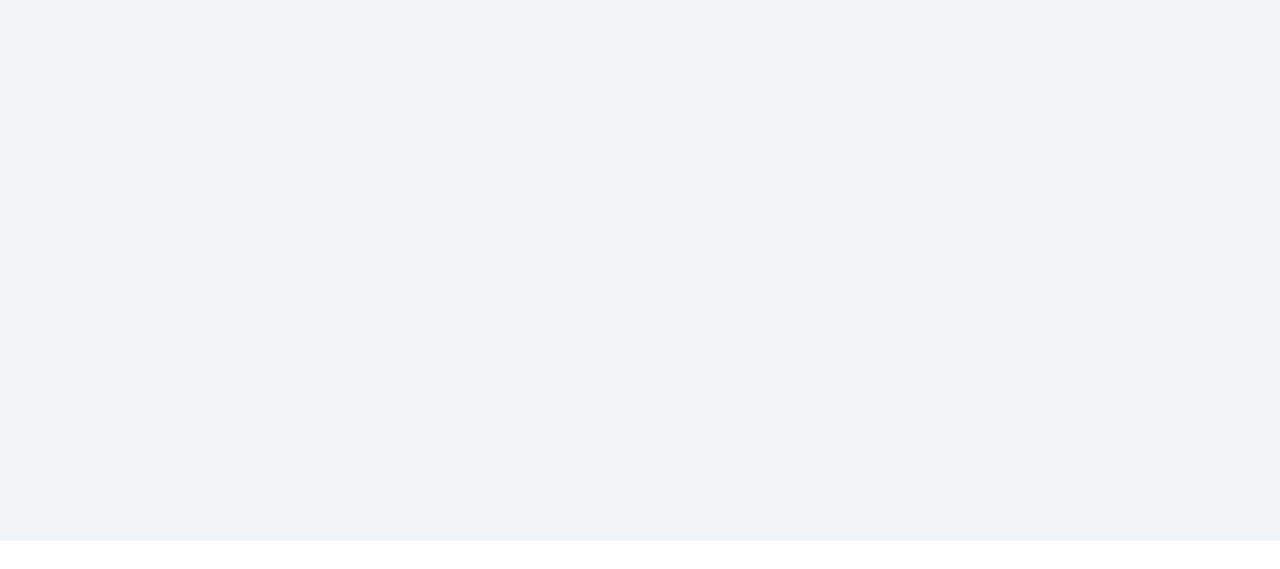
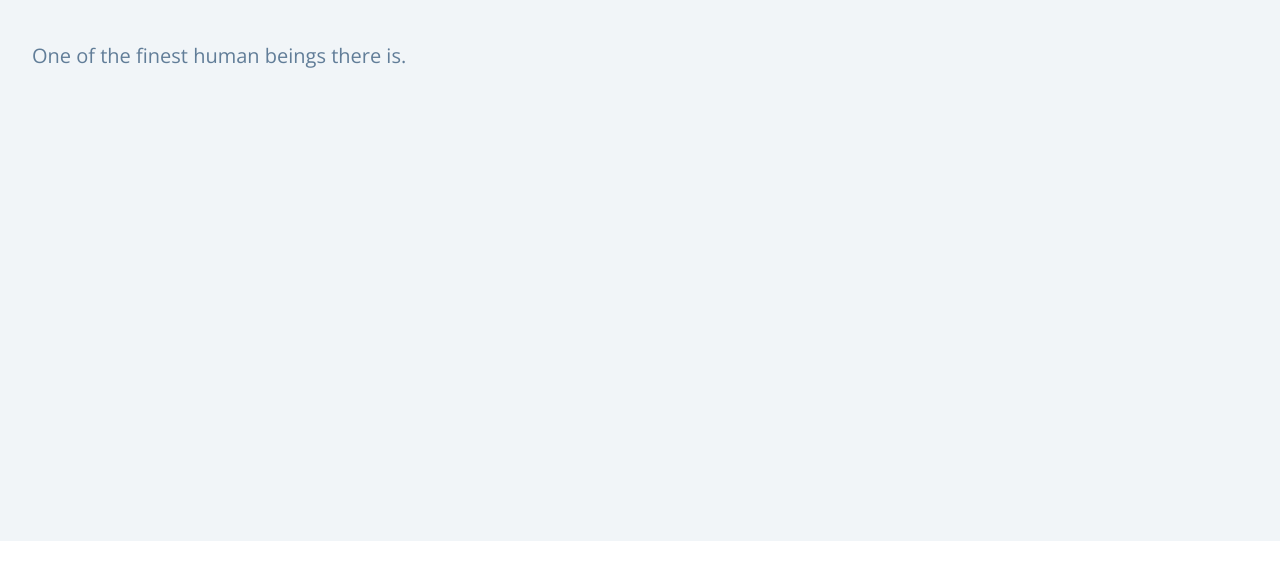
Before and after one commit to rushil1904/nano-dating-website, a plain HTML site: page index.html in a window 1280 px wide. Shown: the part 1031-1600 px from the top of the page. Drawn offline with nearby package versions, Linux system fonts and the light colour scheme.

Commit message:
About nano para

```diff
--- a/css/styles.css
+++ b/css/styles.css
@@ -418,6 +418,15 @@ footer p {
     transform: scale(1);
   }
 }
+/* About Section */
+#about {
+  padding: 2.5rem 0;
+}
+.about {
+  padding: 2rem;
+  font-size: 1.25rem;
+}
+
  /* Services Section */
  #services {
   display: flex;
--- a/index.html
+++ b/index.html
@@ -66,6 +66,7 @@
       <div class="title">
         <h2>about <span>nano</span></h2>
       </div>
+      <p class="about">One of the finest human beings there is. </p>
     </section>
     <!-- services -->
     <section id="services" class="section">
```
